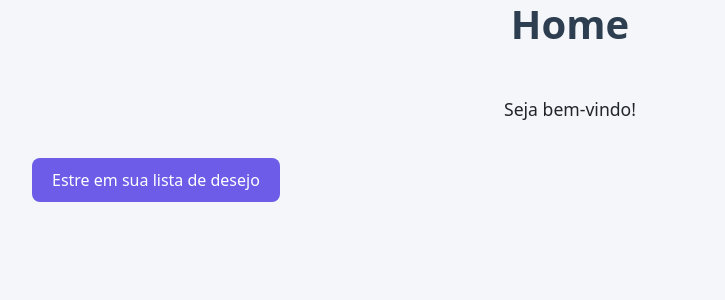
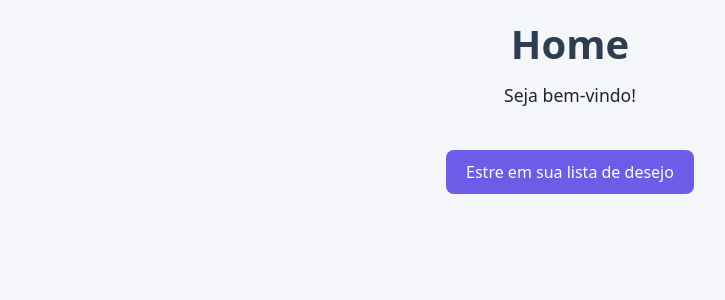
Before and after one commit to JoaoVPalandi/Must-Watch, a Flask app: page / in a window 1280 px wide. Shown: the top 300 px of the page, without its empty margins (70-795 px from the left). Run offline with Flask 3, Linux system fonts and the light colour scheme.

Commit message:
style: ajustar estilos e estrutura da página inicial para melhor apresentação

```diff
--- a/static/style.css
+++ b/static/style.css
@@ -1,10 +1,5 @@
-
-/* =============================================
-   ESTILOS PERSONALIZADOS - Lista de Desejos
-   ============================================= */
-
-/* Fundo da página mais bonito */
 body {
+    margin:20px ;
     background-color: #f4f6f9;
 }
 
@@ -13,6 +8,7 @@ h1, h2 {
     color: #2c3e50;
     font-weight: 600;
     text-align: center;
+
 }
 
 /* Card do formulário */
@@ -51,12 +47,19 @@ h1, h2 {
 
 p{
     font-size: 1.1rem;
-    text-align: center;
+    text-align: left;
+    padding: 6px 12px;
+}
+
+.container-home{
+    display: flex;
+    flex-direction: column;
+    align-items: center;
 }
 
 .link-lista {
-    display: inline-block;
-    margin-top: 20px;
+    display: inline;
+    margin: 20px auto;
     padding: 10px 20px;
     background-color: #6c5ce7;
     color: white;
@@ -64,4 +67,5 @@ p{
     border-radius: 8px;
     align-items: center;
     text-align: center;
+    width: fit-content;
 }
--- a/templates/home.html
+++ b/templates/home.html
@@ -1,7 +1,7 @@
 {% extends "base.html" %} <!--Herdar todas as carateristicas de base.hmlt-->
 
 {% block content %}
-    <div class="container mt-5">
+    <div class="container-home">
         <p>Seja bem-vindo!</p>
         <a href="/lista" class="link-lista">Estre em sua lista de desejo</a>
     </div>
```
